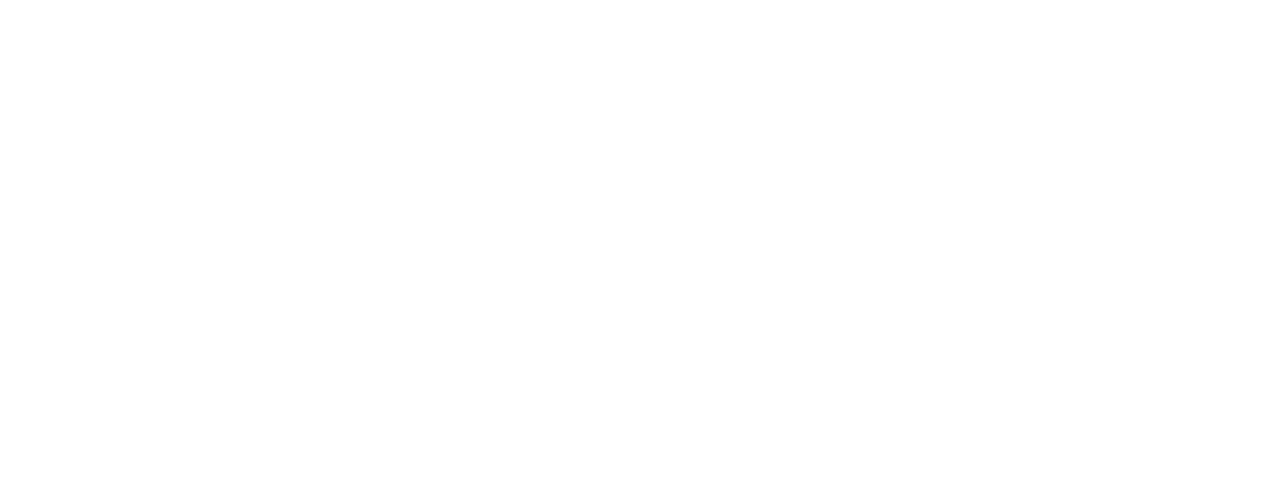
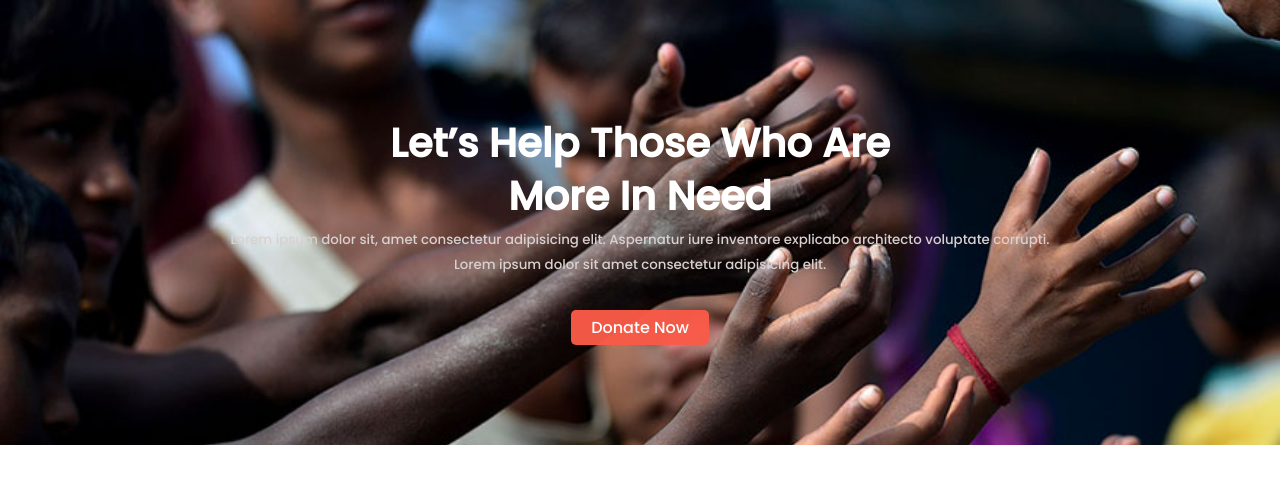
Before and after one commit to Saeedullah15/donate-today, a plain HTML site: page index.html in a window 1280 px wide. Drawn offline with Linux system fonts and the light colour scheme; a web font is replaced by a local one.

Commit message:
first section done

```diff
--- a/index.html
+++ b/index.html
@@ -6,11 +6,27 @@
     <meta http-equiv="X-UA-Compatible" content="IE=edge">
     <meta name="viewport" content="width=device-width, initial-scale=1.0">
     <title>Donate</title>
+    <link rel="preconnect" href="https://fonts.googleapis.com">
+    <link rel="preconnect" href="https://fonts.gstatic.com" crossorigin>
+    <link
+        href="https://fonts.googleapis.com/css2?family=Anek+Telugu&family=Kanit&family=Lato&family=Oswald&family=Poppins:wght@500&display=swap"
+        rel="stylesheet">
     <link rel="stylesheet" href="style.css">
 </head>
 
 <body>
-
+    <section class="first-section">
+        <div class="text">
+            <h1>Let’s Help Those Who Are</h1>
+            <h1>More In Need</h1>
+            <small>Lorem ipsum dolor sit, amet consectetur adipisicing elit. Aspernatur iure inventore explicabo
+                architecto voluptate corrupti.</small>
+            <br>
+            <small>Lorem ipsum dolor sit amet consectetur adipisicing elit.</small>
+            <br>
+            <a class="button-1" href="">Donate Now</a>
+        </div>
+    </section>
 </body>
 
 </html>
--- a/style.css
+++ b/style.css
@@ -0,0 +1,42 @@
+body {
+    margin: 0px;
+    font-family: 'Anek Telugu', sans-serif;
+    font-family: 'Kanit', sans-serif;
+    font-family: 'Lato', sans-serif;
+    font-family: 'Oswald', sans-serif;
+    font-family: 'Poppins', sans-serif;
+}
+
+.first-section {
+    background-image: url("images/donation13.jpg");
+    background-size: cover;
+}
+
+.text {
+    text-align: center;
+    padding: 100px;
+}
+
+.text h1 {
+    color: white;
+    font-size: 40px;
+    font-weight: 900;
+    line-height: 20px;
+}
+
+small {
+    color: rgb(217, 208, 208);
+    display: block;
+    line-height: 0px;
+}
+
+
+.button-1 {
+    display: inline-block;
+    text-decoration: none;
+    color: white;
+    background-color: rgba(249, 90, 72, 0.968);
+    padding: 5px 20px;
+    margin-top: 20px;
+    border-radius: 5px;
+}
```
